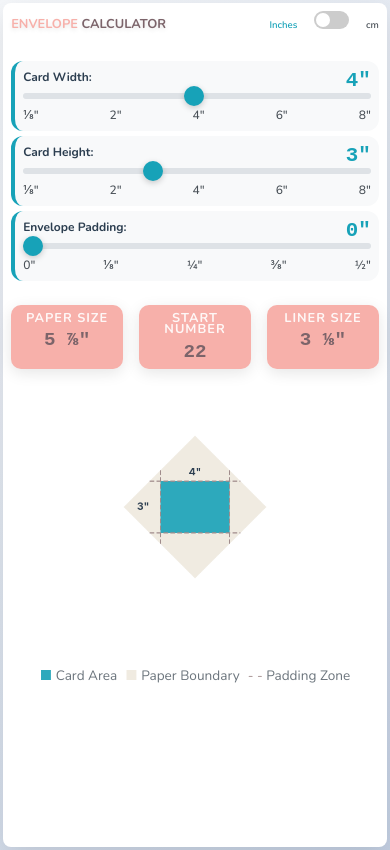
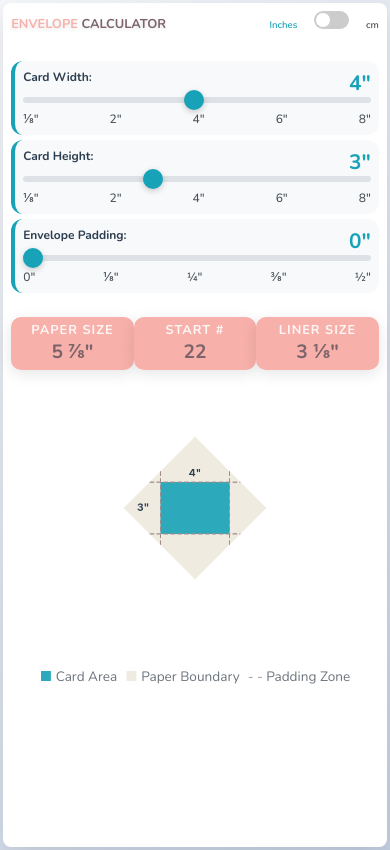
Before and after one commit to Talha9112/21-08-25-Envelope-Calculator, a plain HTML site: page index.html in a window 390 px wide. Drawn offline with nearby package versions, Linux system fonts and the light colour scheme.

Commit message:
today fixed font and cal

```diff
--- a/index.html
+++ b/index.html
@@ -11,6 +11,7 @@
             margin: 0;
             padding: 0;
             box-sizing: border-box;
+            font-family: 'Nunito', 'Proxima Nova', -apple-system, BlinkMacSystemFont, 'Segoe UI', Roboto, sans-serif !important;
         }
 
         body {
@@ -200,6 +201,7 @@
                 float: right;
                 color: #0056b3;
                 font-weight: 800;
+                font-family: 'Nunito', 'Proxima Nova', -apple-system, BlinkMacSystemFont, 'Segoe UI', Roboto, sans-serif !important;
             }
 
             input[type="range"] {
@@ -263,6 +265,7 @@
                 line-height: 0.9;
                 font-weight: 800;
                 color: #2c3e50;
+                font-family: 'Nunito', 'Proxima Nova', -apple-system, BlinkMacSystemFont, 'Segoe UI', Roboto, sans-serif !important;
             }
 
             .canvas-container {
@@ -397,7 +400,7 @@
         }
 
         .value-display {
-            font-family: 'Proxima Nova', 'Courier New', monospace;
+            font-family: 'Nunito', 'Proxima Nova', -apple-system, BlinkMacSystemFont, 'Segoe UI', Roboto, sans-serif !important;
             color: #17a2b8;
             font-weight: bold;
             font-size: 1.3rem;
@@ -407,7 +410,7 @@
         .info-boxes {
             display: grid;
             grid-template-columns: repeat(3, 1fr);
-            gap: 1rem;
+            gap: 0rem;
         }
 
         .info-box {
@@ -431,7 +434,7 @@
             color: #7c646a;
             font-size: 1.2rem;
             font-weight: bold;
-            font-family: 'Proxima Nova', 'Courier New', monospace;
+            font-family: 'Nunito', 'Proxima Nova', -apple-system, BlinkMacSystemFont, 'Segoe UI', Roboto, sans-serif !important;
         }
 
         .toggle-container {
@@ -619,7 +622,7 @@
                         <div class="value" id="paperSize">0"</div>
                     </div>
                     <div class="info-box">
-                        <h3>Start Number</h3>
+                        <h3>Start #</h3>
                         <div class="value" id="alignmentNumber">0</div>
                     </div>
                     <div class="info-box">
@@ -686,7 +689,8 @@
         function formatDimension(inches) {
             if (isMetric) {
                 const cm = inches * 2.54;
-                return Math.round(cm * 100) / 100 + ' cm'; // Round to 2 decimal places for better accuracy
+                // Round to 1 decimal place for better readability and accuracy
+                return Math.round(cm * 10) / 10 + ' cm';
             } else {
                 return formatInches(inches);
             }
@@ -1314,7 +1318,7 @@
 
             // Responsive font size for mobile
             const fontSize = window.innerWidth <= 768 ? 18 : 22;
-            ctx.font = `bold ${fontSize}px "Proxima Nova", -apple-system, BlinkMacSystemFont, "Segoe UI", Roboto, sans-serif`;
+            ctx.font = `bold ${fontSize}px "Nunito", "Proxima Nova", -apple-system, BlinkMacSystemFont, "Segoe UI", Roboto, sans-serif`;
             ctx.fillStyle = '#2c3e50';
             ctx.textAlign = 'center';
             ctx.textBaseline = 'middle';
@@ -1394,7 +1398,7 @@
 
                 // Draw labels
                 ctx.fillStyle = '#8b5cf6';
-                ctx.font = 'bold 12px "Proxima Nova", -apple-system, BlinkMacSystemFont, "Segoe UI", Roboto, sans-serif';
+                ctx.font = 'bold 12px "Nunito", "Proxima Nova", -apple-system, BlinkMacSystemFont, "Segoe UI", Roboto, sans-serif';
                 ctx.textAlign = 'center';
                 ctx.textBaseline = 'bottom';
 
```
